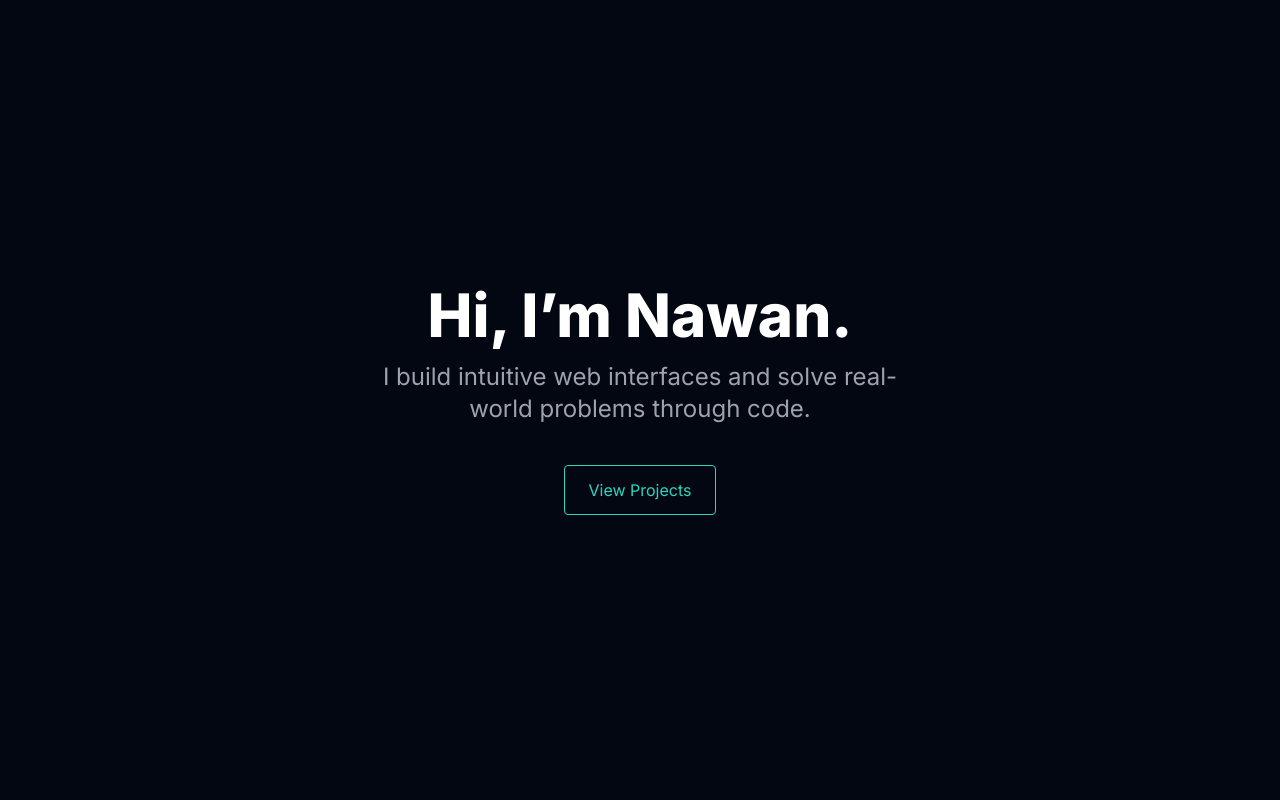
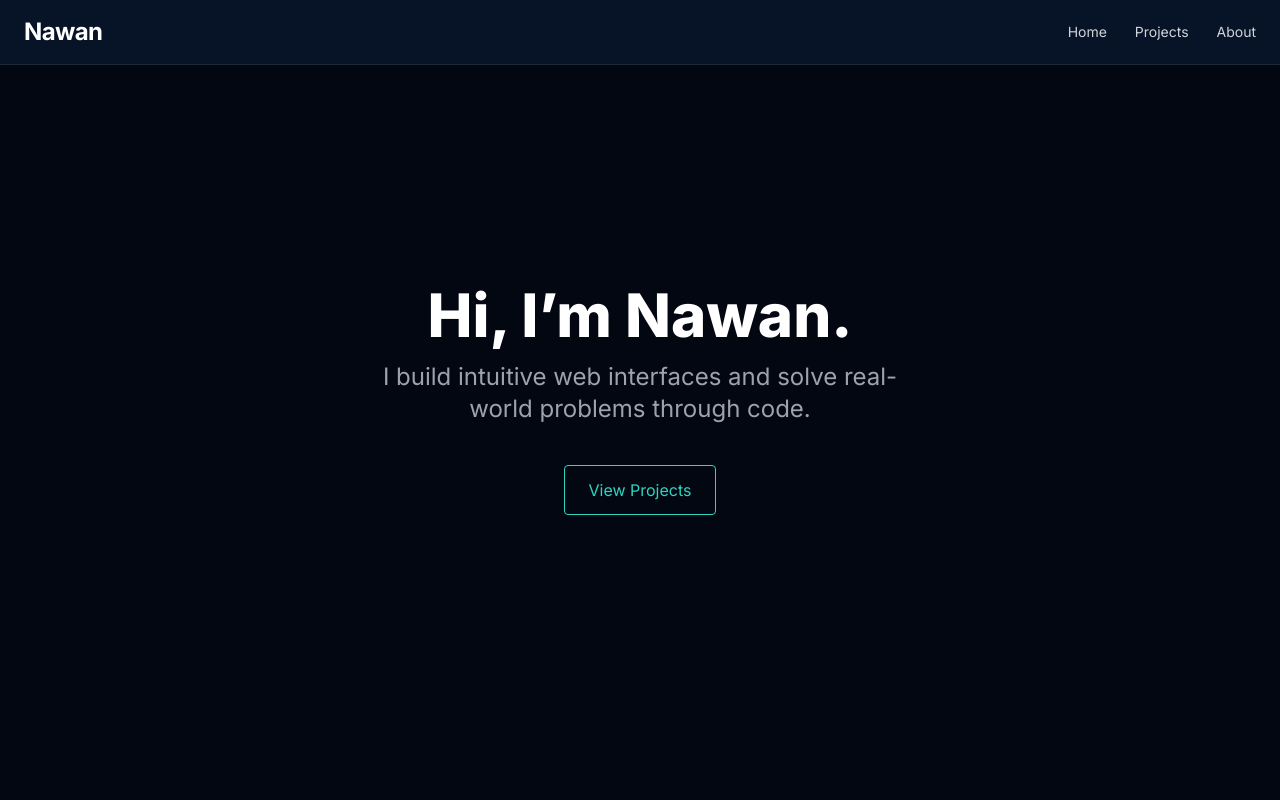
Before and after one commit to iamnawan/portfolio, a website: page index.html in a window 1280 px wide. Shown: the top 800 px of the page. Drawn offline with nearby package versions, Linux system fonts and the light colour scheme.

Commit message:
Update index.html

```diff
--- a/index.html
+++ b/index.html
@@ -21,6 +21,20 @@
   </style>
 </head>
 <body class="bg-gray-950 text-white">
+
+<header class="fixed top-0 z-50 w-full backdrop-blur-sm bg-[#0a192f]/70 border-b border-gray-800">
+  <div class="max-w-7xl mx-auto px-6 py-4 flex justify-between items-center">
+    <a href="index.html" class="text-white text-2xl font-bold tracking-tight hover:text-teal-400 transition duration-300">
+      Nawan
+    </a>
+    <nav class="space-x-6 text-sm font-medium text-gray-300">
+      <a href="index.html" class="hover:text-teal-400 transition duration-300">Home</a>
+      <a href="projects.html" class="hover:text-teal-400 transition duration-300">Projects</a>
+      <a href="about.html" class="hover:text-teal-400 transition duration-300">About</a>
+    </nav>
+  </div>
+</header>
+
 
   <!-- Hero Section -->
   <section class="min-h-screen flex flex-col justify-center items-center px-6 text-center">
@@ -72,5 +86,9 @@
       once: true
     });
   </script>
+  <!-- Animate On Scroll (AOS) CSS -->
+<link href="https://unpkg.com/aos@2.3.1/dist/aos.css" rel="stylesheet">
+
+
 </body>
 </html>
```
